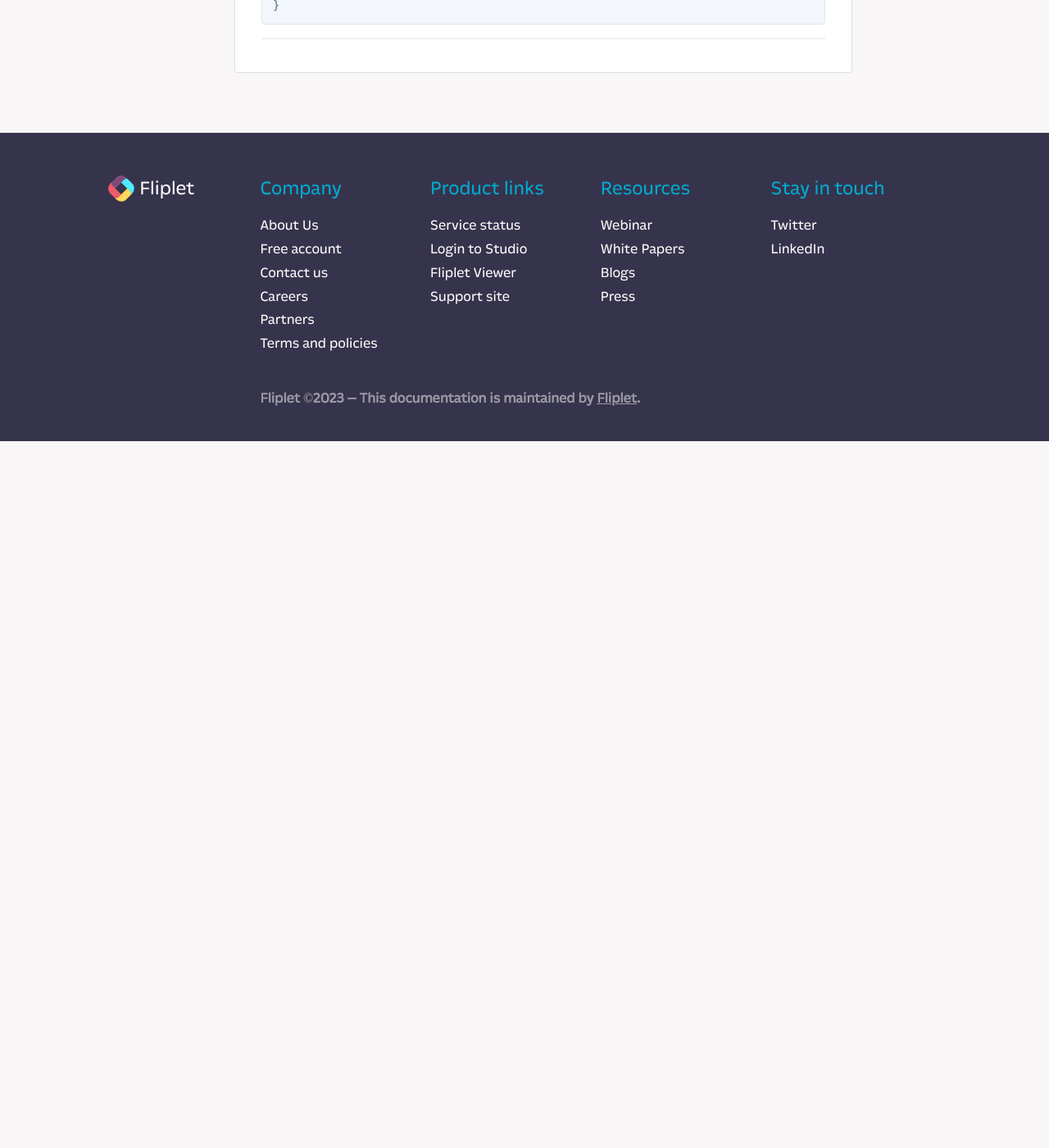
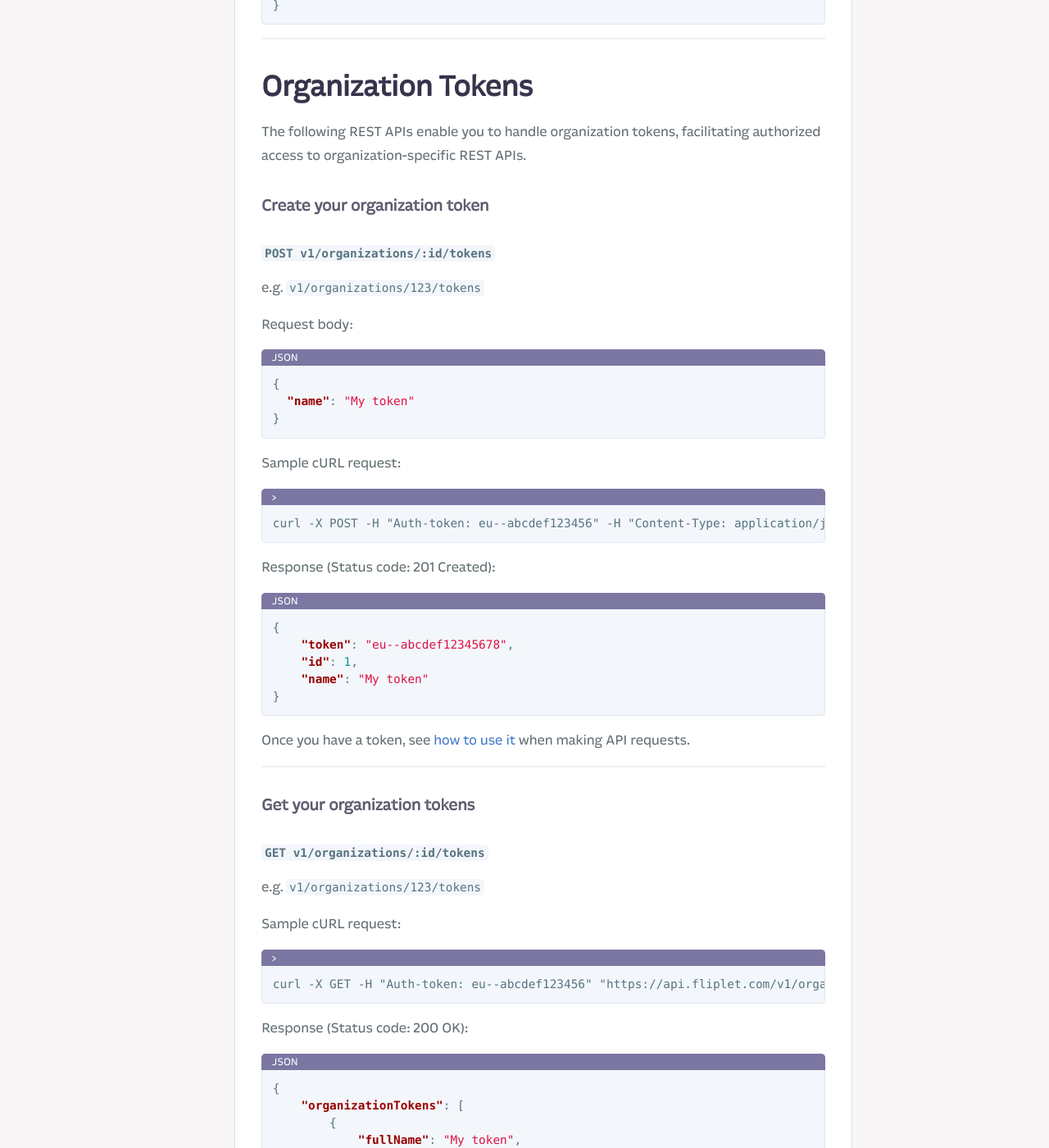
Before and after one commit to Fliplet/fliplet-cli, a Jekyll site: the page built from docs/REST-API/fliplet-organizations.md, in a window 1280 px wide and 1400 px high, scrolled down 3530 px. Shown: the whole window at 82% size. Built offline with Jekyll 4.4.1, drawn with Linux system fonts in a browser that asks for light colours; nearby versions of some CDN libraries; our own code applies the rules of GitHub Pages for plain Markdown files; library files that are not in the unit come from our copies; comment, search, counter and statistics services are not loaded; a style sheet for code colours, icons or effects is not loaded; before the commit the page ends 4068 px from its top, so only the background shows below that; some of the changed text lies outside the part shown.

Commit message:
ID-3443 [FEAT] Added doc for organization tokens api (#173)
* Added doc for organization tokens api

* Added authenticate reference

````diff
--- a/docs/REST-API/fliplet-organizations.md
+++ b/docs/REST-API/fliplet-organizations.md
@@ -2,7 +2,7 @@
 
 ## Authentication
 
-Please head to the [how to authenticate](authenticate.md) page of the documentation to read more about how you can authorize your client to make API requests to Fliplet.
+Please head to the [how to authenticate](#organization-tokens) page of the documentation to read more about how you can authorize your client to make API requests to Fliplet.
 
 ---
 
@@ -133,3 +133,95 @@
 ```
 
 ---
+
+## Organization Tokens
+
+The following REST APIs enable you to handle organization tokens, facilitating authorized access to organization-specific REST APIs.
+
+### Create your organization token
+
+#### `POST v1/organizations/:id/tokens`
+
+e.g. `v1/organizations/123/tokens`
+
+Request body:
+
+```json
+{
+  "name": "My token"
+}
+```
+
+Sample cURL request:
+
+```
+curl -X POST -H "Auth-token: eu--abcdef123456" -H "Content-Type: application/json" -d '{"name": "My token"}' "https://api.fliplet.com/v1/organizations/123/tokens"
+```
+
+Response  (Status code: 201 Created):
+
+```json
+{
+    "token": "eu--abcdef12345678",
+    "id": 1,
+    "name": "My token"
+}
+```
+
+Once you have a token, see [how to use it](authenticate.md) when making API requests.
+
+---
+
+### Get your organization tokens
+
+#### `GET v1/organizations/:id/tokens`
+
+e.g. `v1/organizations/123/tokens`
+
+Sample cURL request:
+
+```
+curl -X GET -H "Auth-token: eu--abcdef123456" "https://api.fliplet.com/v1/organizations/123/tokens"
+```
+
+Response (Status code: 200 OK):
+
+```json
+{
+    "organizationTokens": [
+        {
+            "fullName": "My token",
+            "id": 1,
+            "firstName": "My token",
+            "lastName": null,
+            "email": "token@fliplet.com",
+            "type": "integrationToken",
+            "organizationUser": {
+                "createdAt": "2023-08-01T13:07:20.008Z",
+                "updatedAt": "2023-08-01T13:07:20.008Z",
+                "userId": 1,
+                "organizationId": 123,
+                "organizationRoleId": 3
+            }
+        }
+    ]
+}
+```
+
+---
+
+### Delete your organization token
+
+#### `DELETE v1/organizations/:orgId/tokens/:tokenId`
+
+e.g. `v1/organizations/123/tokens/1`
+
+Sample cURL request:
+
+```
+curl -X DELETE -H "Auth-token: eu--abcdef123456" "https://api.fliplet.com/v1/organizations/123/tokens/1"
+```
+
+Response status code: 200 (no body)
+
+---
````
